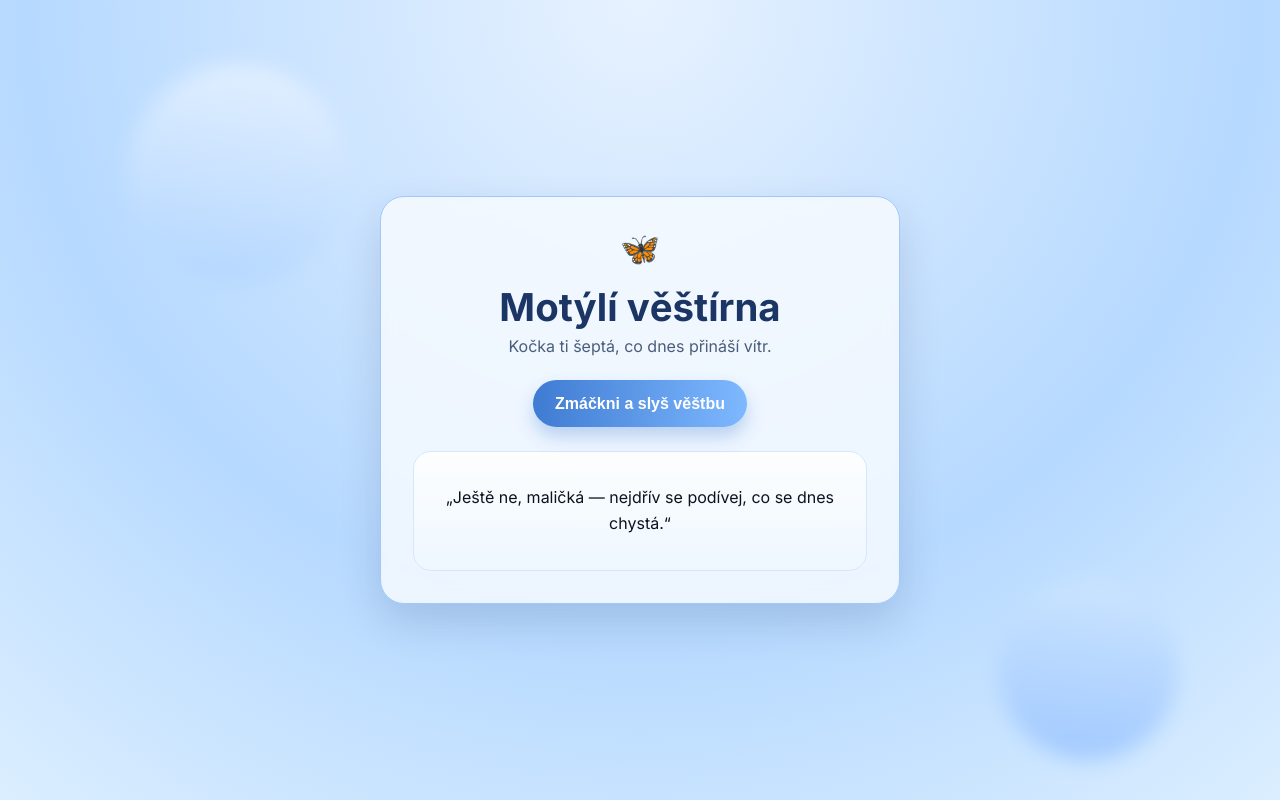
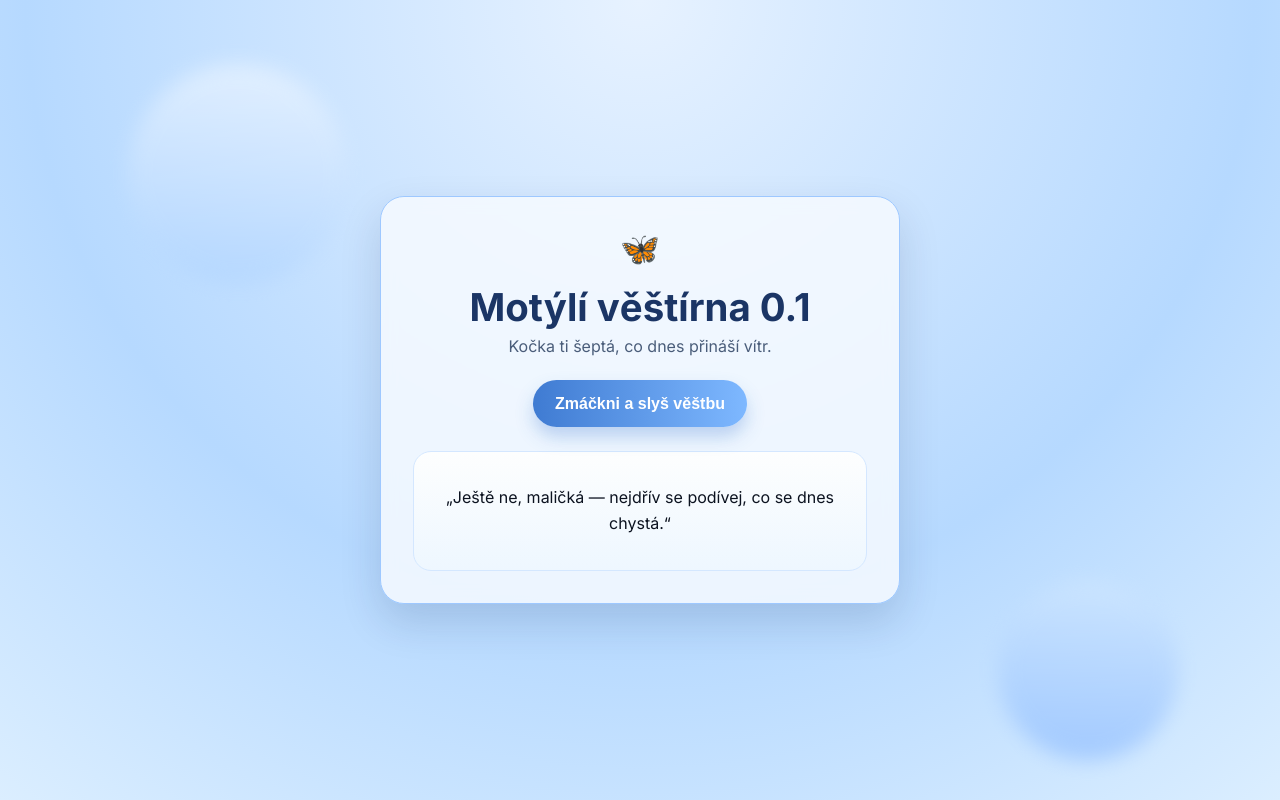
Before and after one commit to terezzzp/catzzz, a plain HTML site: page index.html in a window 1280 px wide. Drawn offline with Linux system fonts and the light colour scheme.

Commit message:
Aktualizace názvu aplikace na "Motýlí věštírna 0.1"

```diff
--- a/index.html
+++ b/index.html
@@ -19,7 +19,7 @@
         <span class="butterfly">🦋</span>
 
       </div>
-      <h1>Motýlí věštírna</h1>
+      <h1>Motýlí věštírna 0.1</h1>
       <p class="subtitle">Kočka ti šeptá, co dnes přináší vítr.</p>
 
       <button id="fortuneButton" class="fortune-button">Zmáčkni a slyš věštbu</button>
```
